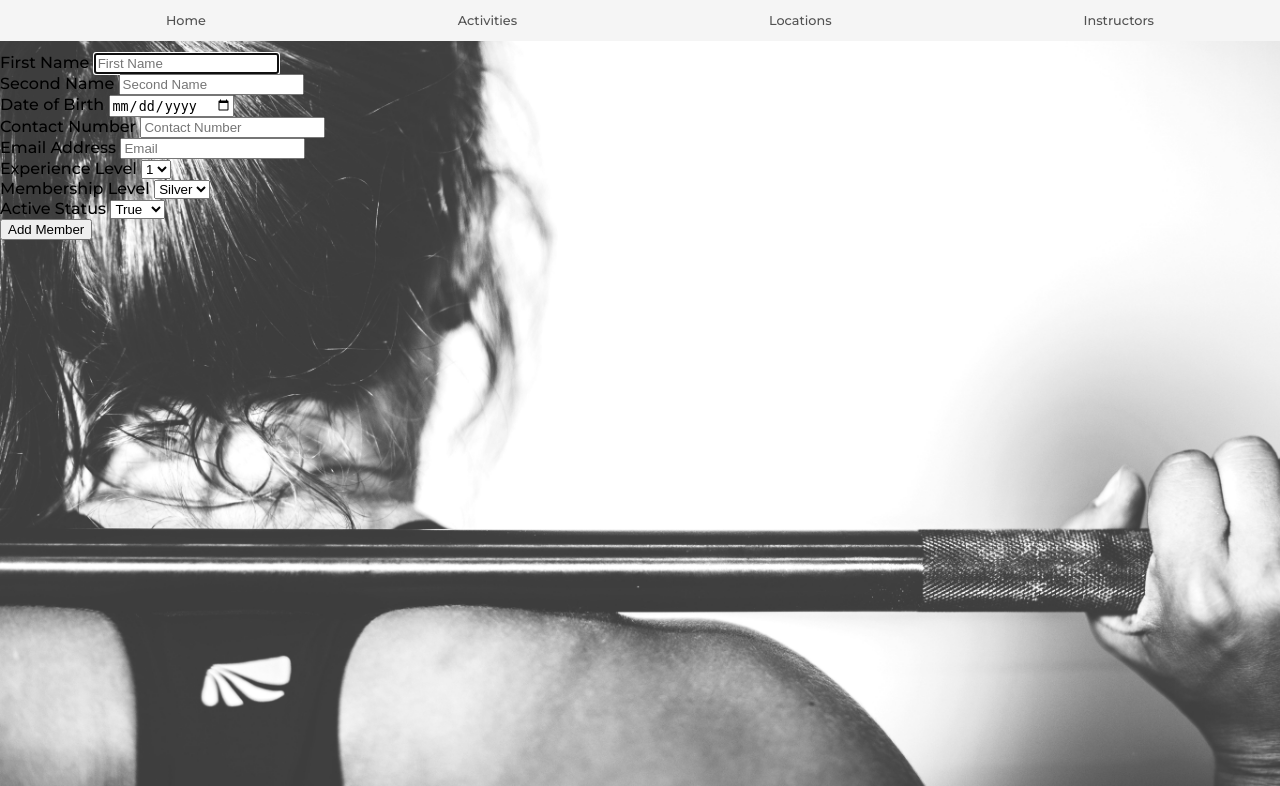
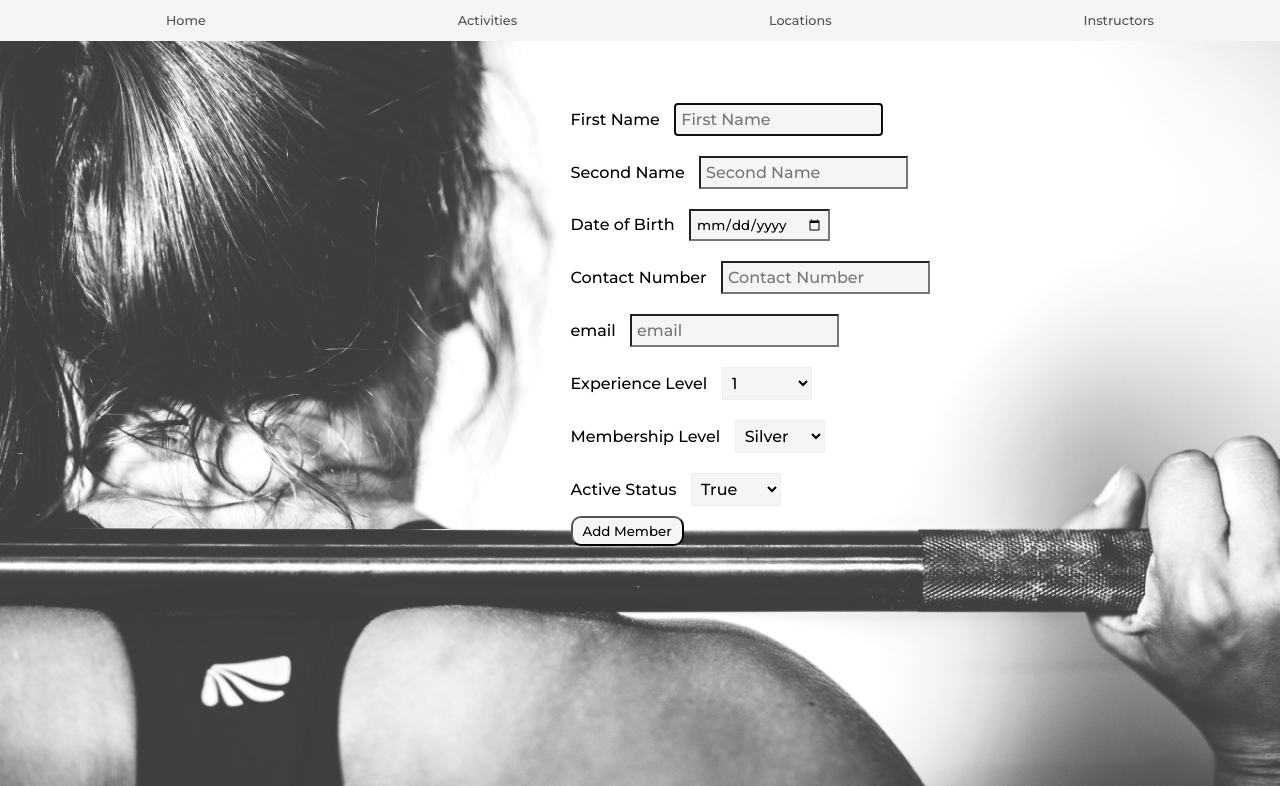
Before and after one commit to tpstocker/project1_gym, a Flask app: page /members/new in a window 1280 px wide. Shown: the top 786 px of the page. Run offline with Flask 2, Linux system fonts and the light colour scheme.

Commit message:
about to simplfy css

```diff
--- /dev/null
+++ b/end_code/static/css/buttons.css
@@ -0,0 +1,24 @@
+button {
+    background-color: whitesmoke;
+    font-family: 'Montserrat', sans-serif;
+    padding: 5px 10px;
+    border-radius: 10px;
+}
+
+button:hover {
+    background-color: goldenrod;
+}
+
+#delete_button:hover {
+    background-color: red;
+
+}
+
+#delete_button {
+    margin-left: 100px;
+}
+
+#subdel {
+    display: flex;
+    margin-top: 10px;
+}
--- /dev/null
+++ b/end_code/static/css/forms.css
@@ -0,0 +1,43 @@
+input[type="text"] {
+    text-transform: capitalize;
+    font-family: 'Montserrat', sans-serif;
+    background: whitesmoke;
+    font-size: 1em;
+    padding: 5px 5px 5px 5px;
+    margin: 10px 0;
+  }
+
+  label {
+    font-family: 'Montserrat', sans-serif;
+    font-size: 1em;
+    padding-right: 10px;
+  }
+
+  select {
+   width: 90px;
+   padding: 5px 5px 5px 5px;
+   margin: 10px 0;
+   font-size: 1em;
+   background: whitesmoke;
+   font-family: 'Montserrat', sans-serif;
+   border: 1px solid #eee;
+   display:inline;
+  }
+
+  textarea {
+      width: 200px;
+      margin: 15px 0;
+      font-size: 2em;
+      background: whitesmoke;
+      font-family: 'Montserrat', sans-serif;
+      border: 1px solid #eee;
+      display: block;
+  }
+
+input[type="date"] {
+
+    font-family: 'Montserrat', sans-serif;
+    background: whitesmoke;
+    padding: 5px 5px 5px 5px;
+    margin: 10px 0;
+  }
--- a/end_code/static/css/style.css
+++ b/end_code/static/css/style.css
@@ -4,6 +4,7 @@ html {
 
 body {
     background-image: url('/static/images/main.jpg');
+    background-attachment: fixed;
     background-size:100%;
     background-repeat: repeat;
     padding: 0px;
@@ -47,8 +48,8 @@ a:link, a:visited, a:active {
 }
 
 #intro_choice li a:hover {
-    color: #525252;
     font-size: larger;
+    color: goldenrod;
 }
 
 #nav_menu {
@@ -60,6 +61,64 @@ a:link, a:visited, a:active {
     padding-top: 1%;
     padding-bottom: 1%;
     font-size: 0.8em;
+}
+
+#member_container, #booking_container {
+    display: flex;
+    flex-shrink: 1;
+    flex-direction: column;
+    float: right;
+    padding-right: 30%;
+
+}
+
+#member_container a:hover {
+    font-size: larger;
+    color: goldenrod;
+}
+
+#booking_container a:hover {
+    font-size: larger;
+    color: goldenrod;
+}
+
+#overflow {
+    height: 410px;
+    overflow: scroll;
+}
+
+#member_title, #booking_title {
+    text-align: right;
+    padding-right: 31.35%;
+}
+
+#new_member, #new_booking {
+    font-size: 2em;
+    text-align: right;
+    padding-right: 3%;
+}
+
+#new_booking a:hover {
+    font-size: larger;
+    color: goldenrod;
+}
+
+#new_member a:hover {
+    font-size: larger;
+    color: goldenrod;
+}
 
 
+#new_member_form, #edit_member_form {
+    display: flex;
+    float: right;
+    padding-right: 350px;
+    padding-top: 40px;
 }
+
+#show {
+    color: #525252;
+    text-align: right;
+    padding-right: 31.35%;
+    padding-top: 7%;
+}
--- a/end_code/templates/base.html
+++ b/end_code/templates/base.html
@@ -2,10 +2,15 @@
 <html>
 <head>
   <link rel="preconnect" href="https://fonts.gstatic.com">
-<link href="https://fonts.googleapis.com/css2?family=Montserrat:wght@500&display=swap" rel="stylesheet">
+  <link href="https://fonts.googleapis.com/css2?family=Montserrat:wght@500&display=swap" rel="stylesheet">
   <link rel="preconnect" href="https://fonts.gstatic.com">
   <link href="https://fonts.googleapis.com/css2?family=Montserrat:wght@100&display=swap" rel="stylesheet">
+
+<!-- CSS -->
   <link rel="stylesheet" href="{{ url_for('static', filename='css/style.css') }}">
+  <link rel="stylesheet" href="{{ url_for('static', filename='css/forms.css') }}">
+  <link rel="stylesheet" href="{{ url_for('static', filename='css/buttons.css') }}">
+
   <title>GyMS</title>
 </head>
 <body>
--- a/end_code/templates/members/new.html
+++ b/end_code/templates/members/new.html
@@ -1,7 +1,7 @@
 {% extends "base.html" %}
 
 {% block content %}
-
+<div id="new_member_form">
 <form action="/members" method="post">
     <div>
         <label for="first_name">First Name</label>
@@ -20,8 +20,8 @@
         <input type="text" id="contact_number" name="contact_number" placeholder="Contact Number" required>
     </div>
     <div>
-        <label for="email_address">Email Address</label>
-        <input type="text" id="email_address" name="email_address" placeholder="Email" required>
+        <label for="email_address">email</label>
+        <input type="text" id="email_address" name="email_address" placeholder="Email" required style="text-transform:lowercase">
     </div>
     <div>
         <label for="experience">Experience Level</label>
@@ -48,5 +48,6 @@
 
     <button type="submit">Add Member</button>
 </form>
+</div>
 
 {% endblock %}
```
Also changed, not shown: end_code/templates/bookings/index.html (+15 -15 lines), end_code/templates/members/edit.html (+11 -10 lines), end_code/templates/members/index.html (+11 -15 lines), end_code/templates/members/show.html (+11 -11 lines), end_code/static/images/girl.jpg (added).
